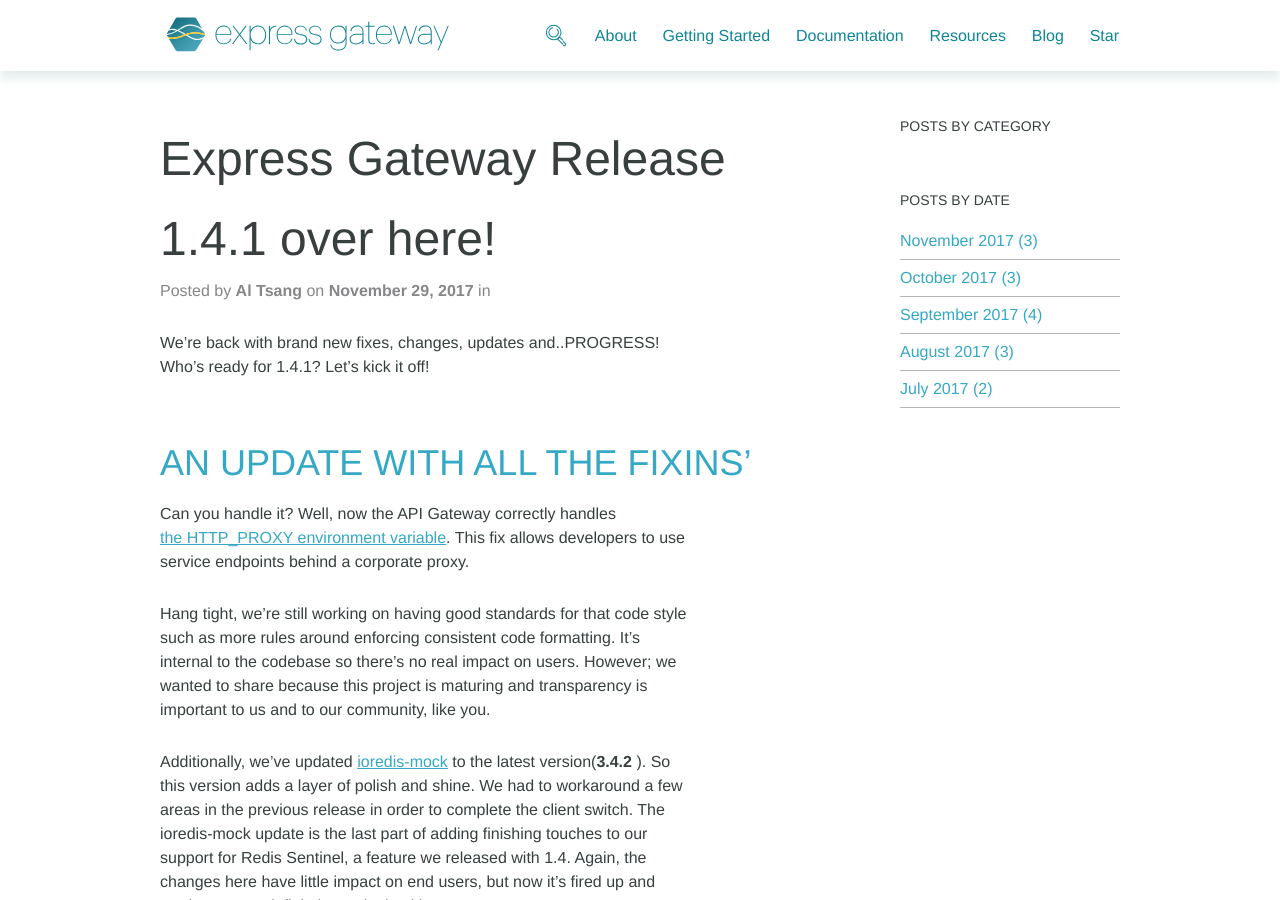
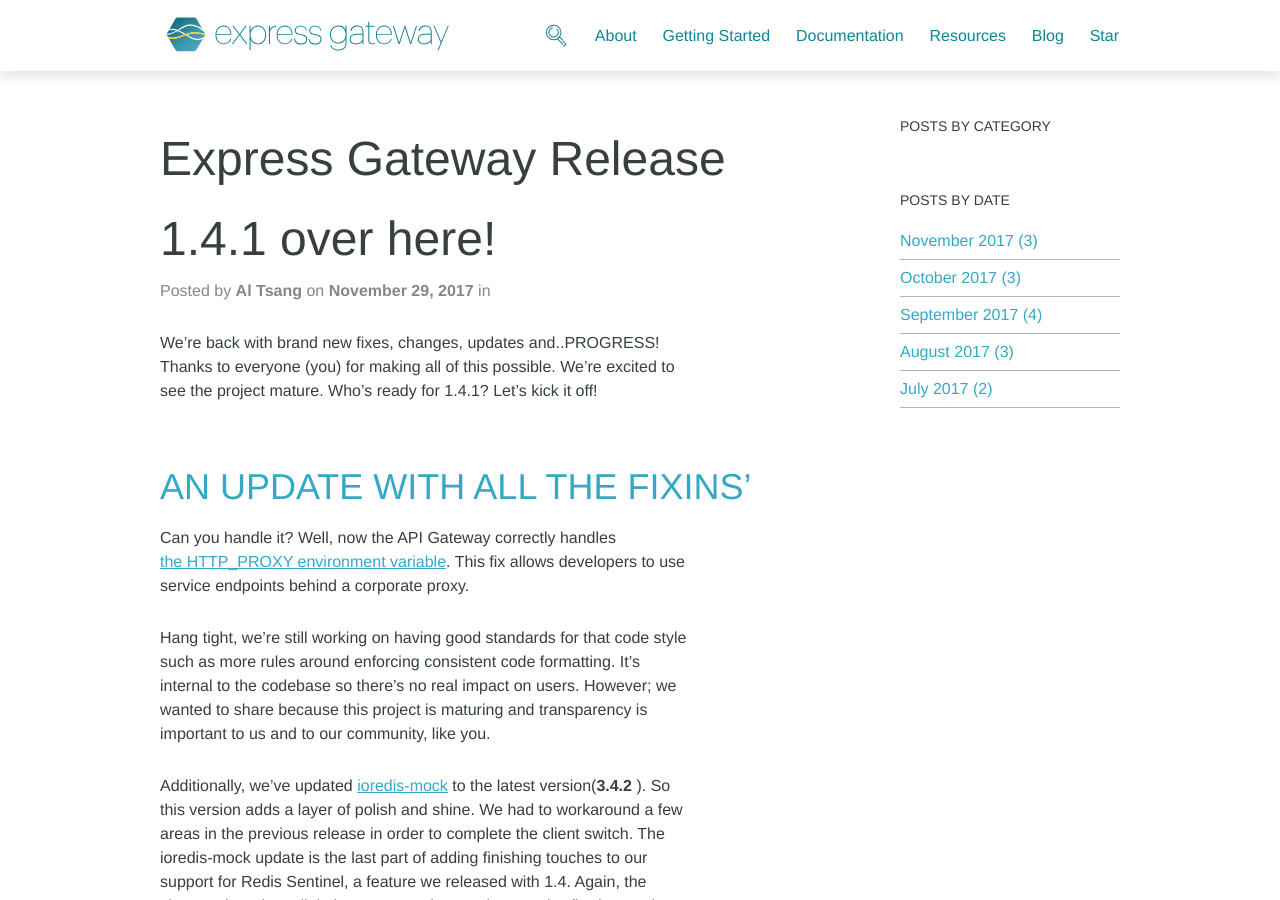
Before and after one commit to ExpressGateway/express-gateway.io, a Jekyll site: the page built from _posts/2017-11-30-express-gateway-release-1-4-1-over-here.md, in a window 1280 px wide and 900 px high. Built offline with Jekyll 4.4.1, drawn with Linux system fonts in a browser that asks for light colours; nearby versions of some CDN libraries; some web fonts are replaced; comment, search, counter and statistics services are not loaded.

Commit message:
Update from Forestry.io - 2017-11-30-express-gateway-release-1-4-1-over-here.md

```diff
--- a/_posts/2017-11-30-express-gateway-release-1-4-1-over-here.md
+++ b/_posts/2017-11-30-express-gateway-release-1-4-1-over-here.md
@@ -7,7 +7,7 @@
 - announcements
 - technology
 ---
-We're back with brand new fixes, changes, updates and..PROGRESS! Who's ready for 1.4.1? Let's kick it off! <!--excerpt-->
+We're back with brand new fixes, changes, updates and..PROGRESS! Thanks to everyone (you) for making all of this possible. We're excited to see the project mature. Who's ready for 1.4.1? Let's kick it off! <!--excerpt-->
 
 ## An Update with all the Fixins'
 
```
